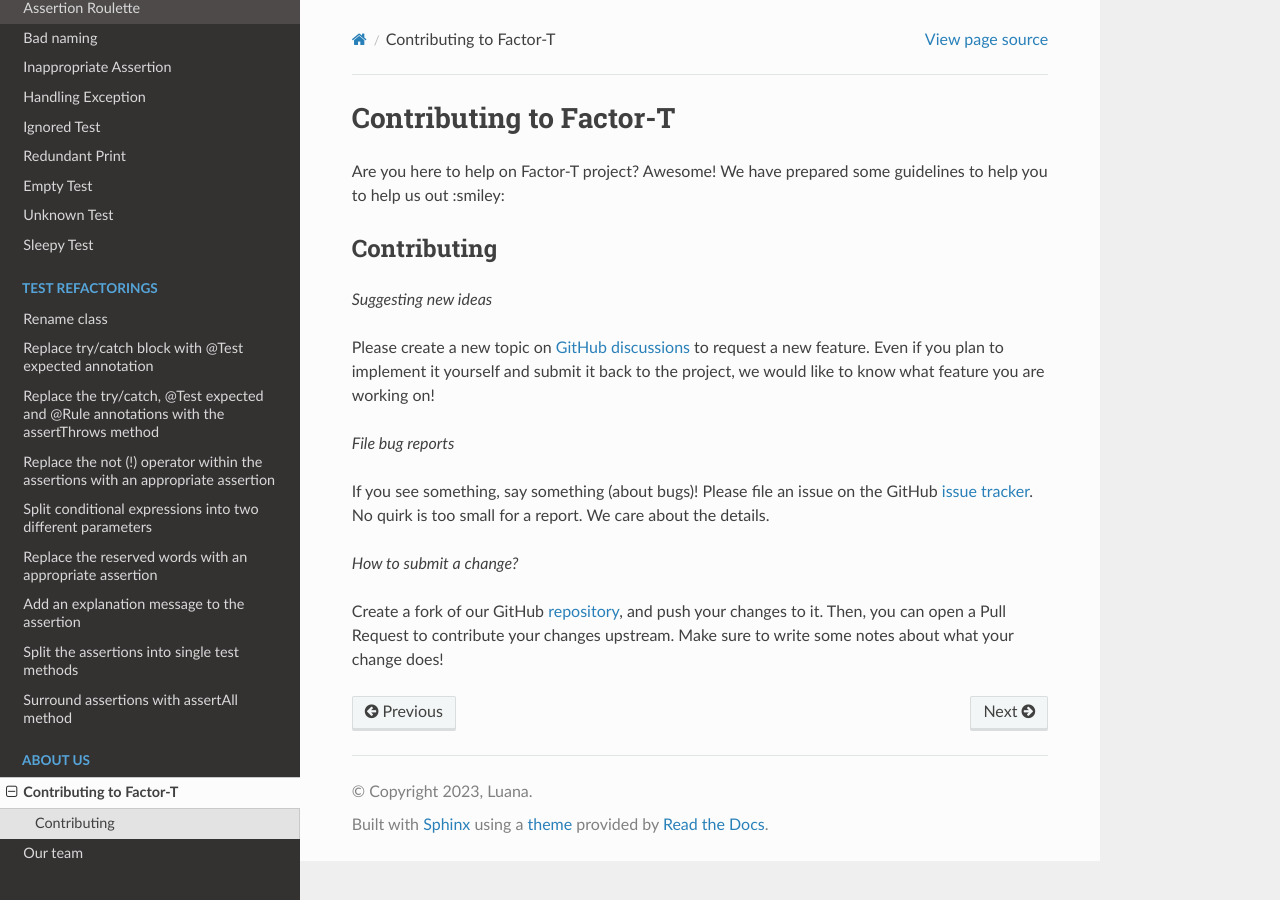
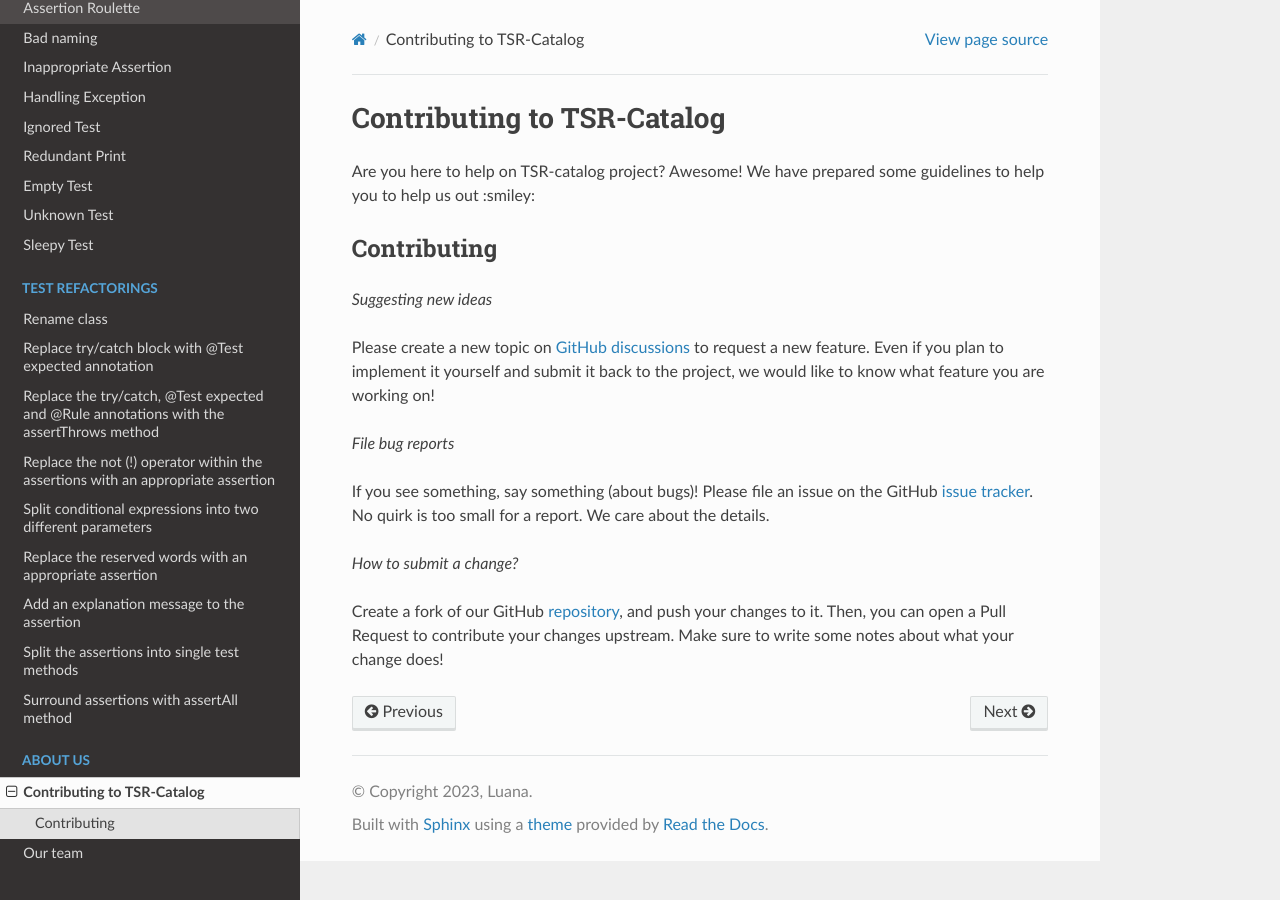
Before and after one commit to arieslab/tsr-catalog, a Sphinx documentation site: the page built from docs/source/contribute.rst, in a window 1280 px wide. Built offline with Sphinx 7.4.7 and the Read the Docs theme 2.0.0, drawn with Linux system fonts in a browser that asks for light colours.

Commit message:
Update contribute.rst

```diff
--- a/docs/source/contribute.rst
+++ b/docs/source/contribute.rst
@@ -1,7 +1,7 @@
-Contributing to Factor-T
+Contributing to TSR-Catalog
 =============================
 
-Are you here to help on Factor-T project? Awesome!
+Are you here to help on TSR-catalog project? Awesome!
 We have prepared some guidelines to help you to help us out :smiley:
 
 
@@ -10,12 +10,12 @@
 
 *Suggesting new ideas*
 
-Please create a new topic on `GitHub discussions <https://github.com/luana-martins/factor-t/discussions/categories/ideas>`_ to request a new feature. Even if you plan to implement it yourself and submit it back to the project, we would like to know what feature you are working on!
+Please create a new topic on `GitHub discussions <https://github.com/arieslab/tsr-catalog/discussions>`_ to request a new feature. Even if you plan to implement it yourself and submit it back to the project, we would like to know what feature you are working on!
 
 *File bug reports*
 
-If you see something, say something (about bugs)! Please file an issue on the GitHub `issue tracker <https://github.com/luana-martins/factor-t/issues>`_. No quirk is too small for a report. We care about the details.
+If you see something, say something (about bugs)! Please file an issue on the GitHub `issue tracker <https://github.com/arieslab/tsr-catalog/issues>`_. No quirk is too small for a report. We care about the details.
 
 *How to submit a change?*
 
-Create a fork of our GitHub `repository <https://github.com/luana-martins/factor-t>`_, and push your changes to it. Then, you can open a Pull Request to contribute your changes upstream. Make sure to write some notes about what your change does!
+Create a fork of our GitHub `repository <https://github.com/arieslab/tsr-catalog/>`_, and push your changes to it. Then, you can open a Pull Request to contribute your changes upstream. Make sure to write some notes about what your change does!
```
